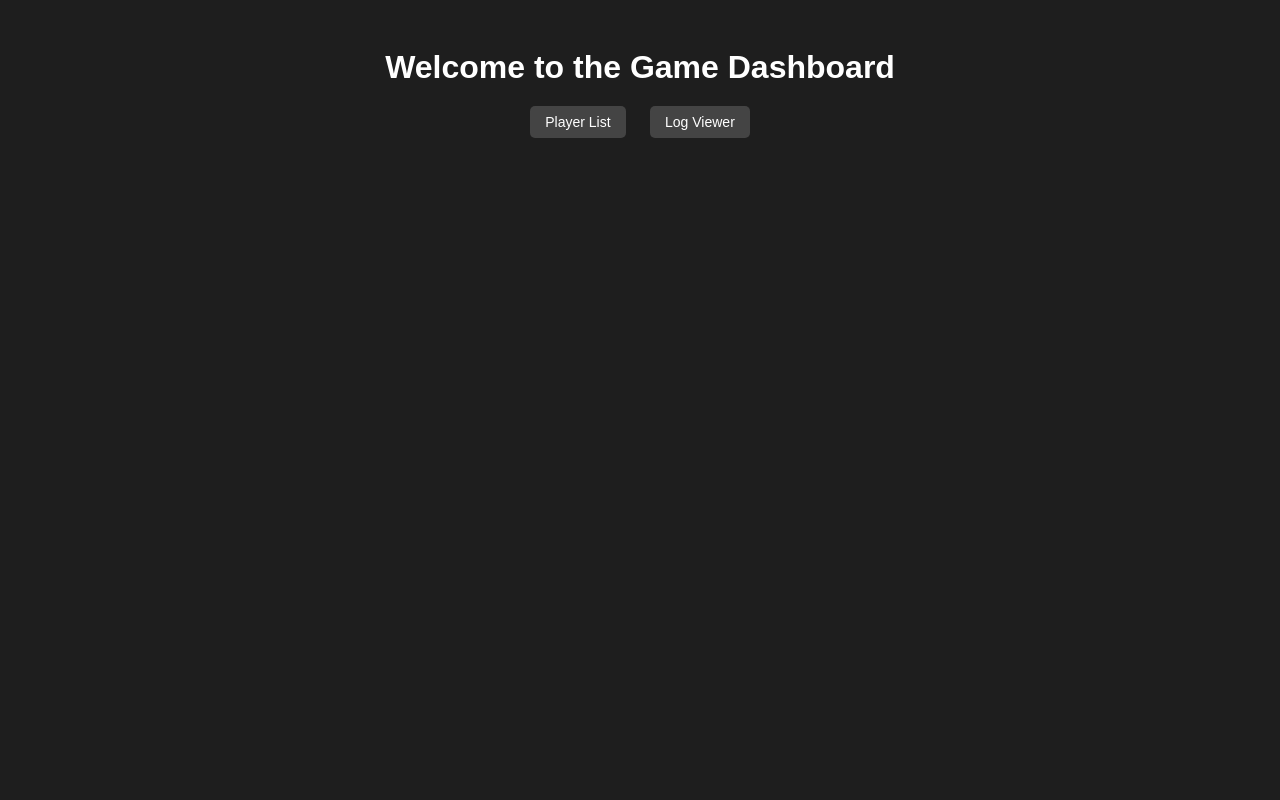
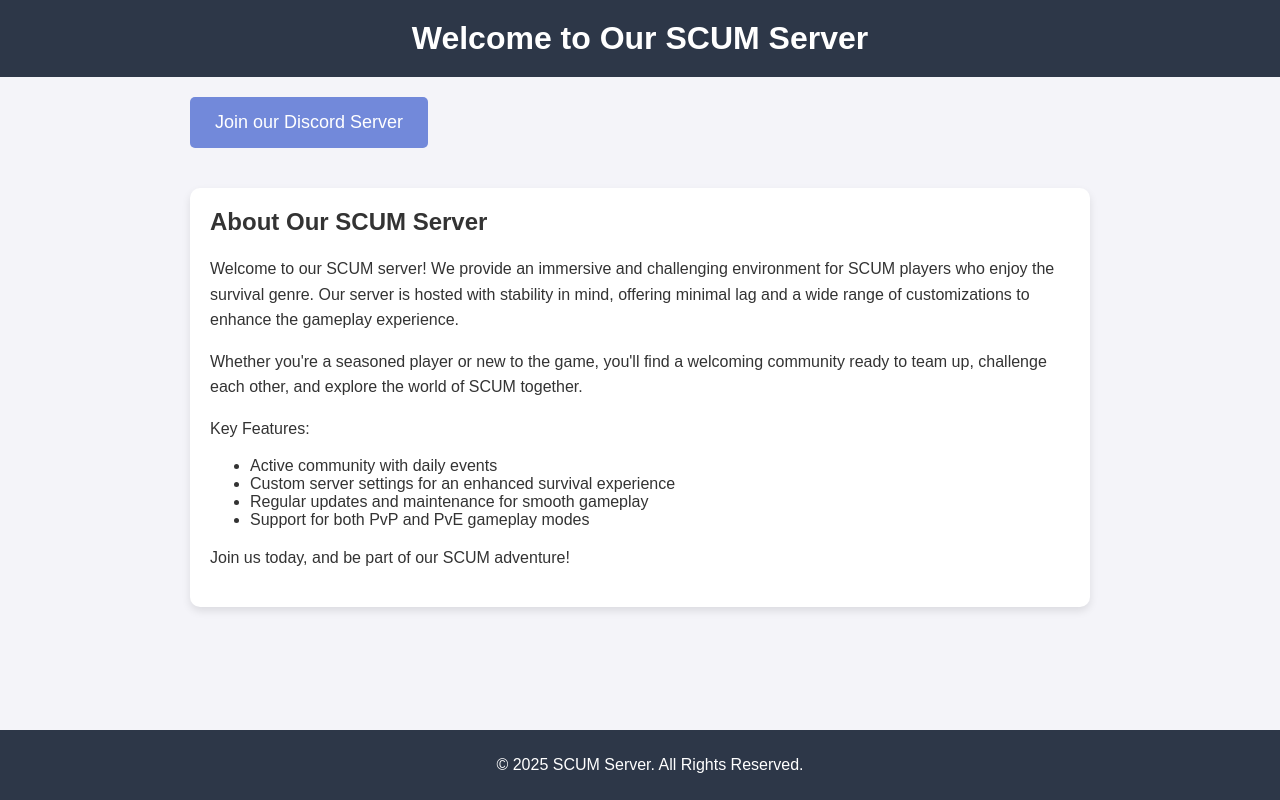
Before and after one commit to maskky/maskky.github.io, a plain HTML site: page index.html in a window 1280 px wide. Drawn offline with Linux system fonts and the light colour scheme.

Commit message:
Update index.html

```diff
--- a/index.html
+++ b/index.html
@@ -3,115 +3,126 @@
 <head>
     <meta charset="UTF-8">
     <meta name="viewport" content="width=device-width, initial-scale=1.0">
-    <title>Home</title>
+    <meta http-equiv="X-UA-Compatible" content="ie=edge">
+    <title>SCUM Server Info</title>
+
+    <!-- Open Graph Meta Tags -->
+    <meta property="og:title" content="SCUM Server Information" />
+    <meta property="og:description" content="Join our SCUM server and experience a thrilling survival gameplay with a friendly community." />
+    <meta property="og:image" content="https://cdn.cloudflare.steamstatic.com/steam/apps/513710/library_hero.jpg" />
+    <meta property="og:url" content="https://yourwebsite.com" />
+    <meta property="og:type" content="website" />
+
     <style>
         body {
             font-family: Arial, sans-serif;
-            background-color: #1e1e1e;
-            color: #ffffff;
+            margin: 0;
+            padding: 0;
+            background-color: #f4f4f9;
+            color: #333;
+        }
+
+        header {
+            background-color: #2d3748;
+            color: white;
             text-align: center;
             padding: 20px;
         }
 
-        h1 {
-            margin-bottom: 10px;
+        header h1 {
+            margin: 0;
         }
 
-        .filters {
-            display: flex;
-            justify-content: center;
-            gap: 10px;
-            flex-wrap: wrap;
+        .container {
+            padding: 20px;
+            max-width: 900px;
+            margin: 0 auto;
+        }
+
+        .discord-link {
+            background-color: #7289da;
+            color: white;
+            padding: 15px 25px;
+            text-decoration: none;
+            border-radius: 5px;
+            display: inline-block;
+            font-size: 18px;
             margin-bottom: 20px;
         }
 
-        input, select {
-            padding: 8px;
-            font-size: 14px;
-            border: none;
-            border-radius: 5px;
+        .discord-link:hover {
+            background-color: #5a6ab3;
         }
 
-        button {
-            padding: 8px 15px;
-            font-size: 14px;
-            background-color: #444;
-            color: white;
-            border: none;
-            border-radius: 5px;
-            cursor: pointer;
-            margin: 10px;
-        }
-
-        button:hover {
-            background-color: #555;
-        }
-
-        table {
-            width: 100%;
-            max-width: 1000px;
-            margin: 0 auto;
-            border-collapse: collapse;
-            background-color: #282828;
-            color: white;
-            display: none; /* Hide all tables initially */
-        }
-
-        th, td {
-            padding: 10px;
-            border: 1px solid #555;
-            text-align: left;
-        }
-
-        th {
-            background-color: #444;
-        }
-
-        tr:nth-child(even) {
-            background-color: #333;
-        }
-
-        tr:hover {
-            background-color: #555;
-        }
-
-        .input-field {
-            background-color: #333;
-            color: white;
-            border: 1px solid #666;
-        }
-
-        /* Loading spinner styles */
-        .loading {
-            display: none;
-            color: #ffffff;
-            font-size: 18px;
-            font-weight: bold;
+        .server-info {
+            background-color: white;
+            border-radius: 10px;
+            box-shadow: 0 4px 8px rgba(0, 0, 0, 0.1);
+            padding: 20px;
             margin-top: 20px;
         }
 
-        .loading-spinner {
-            border: 4px solid rgba(255, 255, 255, 0.3);
-            border-top: 4px solid #ffffff;
-            border-radius: 50%;
-            width: 50px;
-            height: 50px;
-            animation: spin 1s linear infinite;
-            margin: 20px auto;
+        .server-info h2 {
+            margin-top: 0;
         }
 
-        @keyframes spin {
-            0% { transform: rotate(0deg); }
-            100% { transform: rotate(360deg); }
+        .server-info p {
+            line-height: 1.6;
         }
+
+        footer {
+            text-align: center;
+            background-color: #2d3748;
+            color: white;
+            padding: 10px;
+            position: fixed;
+            width: 100%;
+            bottom: 0;
+        }
+
     </style>
 </head>
 <body>
 
-    <h1>Welcome to the Game Dashboard</h1>
+    <header>
+        <h1>Welcome to Our SCUM Server</h1>
+    </header>
 
-    <button onclick="window.location.href='player-list.html'">Player List</button>
-    <button onclick="window.location.href='log-viewer.html'">Log Viewer</button>
+    <div class="container">
+        <!-- Discord Invitation Link -->
+        <a href="YOUR_DISCORD_INVITE_LINK" class="discord-link" target="_blank">
+            Join our Discord Server
+        </a>
+
+        <!-- About the Server -->
+        <div class="server-info">
+            <h2>About Our SCUM Server</h2>
+            <p>
+                Welcome to our SCUM server! We provide an immersive and challenging environment for SCUM players who enjoy the survival genre.
+                Our server is hosted with stability in mind, offering minimal lag and a wide range of customizations to enhance the gameplay experience.
+            </p>
+            <p>
+                Whether you're a seasoned player or new to the game, you'll find a welcoming community ready to team up, challenge each other,
+                and explore the world of SCUM together.
+            </p>
+            <p>
+                Key Features:
+                <ul>
+                    <li>Active community with daily events</li>
+                    <li>Custom server settings for an enhanced survival experience</li>
+                    <li>Regular updates and maintenance for smooth gameplay</li>
+                    <li>Support for both PvP and PvE gameplay modes</li>
+                </ul>
+            </p>
+            <p>
+                Join us today, and be part of our SCUM adventure!
+            </p>
+        </div>
+    </div>
+
+    <footer>
+        <p>&copy; 2025 SCUM Server. All Rights Reserved.</p>
+    </footer>
 
 </body>
 </html>
```
